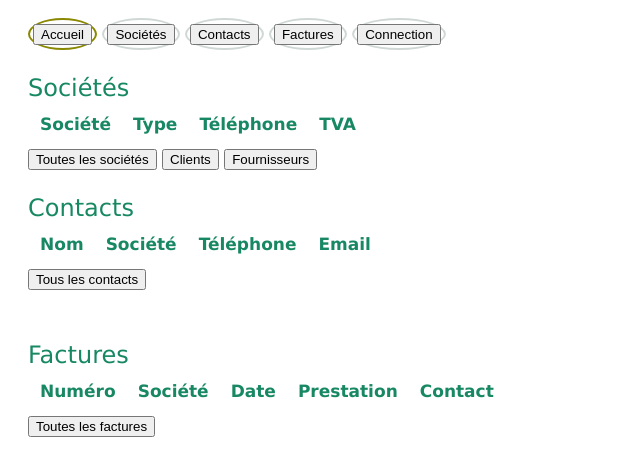
After one commit to ericLavachery/COGIP-app, a PHP site: page /view/dashboard.php in a window 1280 px wide. The commit adds this page. Shown: the top 476 px of the page, without its empty margins (0-640 px from the left). Run offline with PHP 8.4, Linux system fonts and the light colour scheme; the template is opened without the code that fills it, so the values that code supplies are empty.

Commit message:
dashboard

```diff
--- a/controller/router.php
+++ b/controller/router.php
@@ -30,6 +30,8 @@ if (isset($_GET['page'])) {
         $fichier = str_replace("lesboss", "admins", $page);
     } elseif ($page == 'accueil') {
         $fichier = 'maison';
+    } elseif ($page == 'admin') {
+        $fichier = 'dashboard';
     } elseif ($page == 'connection') {
         $fichier = 'login';
     } elseif ($page == 'deconnection') {
--- a/view/_navig.php
+++ b/view/_navig.php
@@ -3,6 +3,9 @@
 <span class="<?php if (strpos($page, 'lesboites') === 0) {echo 'actif';} else {echo 'passif';} ?>"><a href="?page=lesboites_liste"><button class="navig" type="button" name="button">Sociétés</button></a></span>
 <span class="<?php if (strpos($page, 'lesgens') === 0) {echo 'actif';} else {echo 'passif';} ?>"><a href="?page=lesgens_liste"><button class="navig" type="button" name="button">Contacts</button></a></span>
 <span class="<?php if (strpos($page, 'lepognon') === 0) {echo 'actif';} else {echo 'passif';} ?>"><a href="?page=lepognon_liste"><button class="navig" type="button" name="button">Factures</button></a></span>
+<?php if ($log): ?>
+    <span class="<?php if (strpos($page, 'lesboss') === 0 || $page == 'admin') {echo 'actif';} else {echo 'passif';} ?>"><a href="?page=admin"><button class="navig" type="button" name="button">Admin</button></a></span>
+<?php endif; ?>
 <?php if (!$log): ?>
     <span class="<?php if (strpos($page, 'connection') === 0) {echo 'actif';} else {echo 'passif';} ?>"><a href="?page=connection&op=<?=$page?>"><button class="navig" type="button" name="button">Connection</button></a></span>
 <?php else: ?>
--- /dev/null
+++ b/view/dashboard.php
@@ -0,0 +1,85 @@
+
+<!DOCTYPE html>
+<html lang="fr" dir="ltr">
+<head>
+    <meta charset="utf-8">
+    <link rel="stylesheet" href="view/css/style.css">
+    <title>COGIP : <?= $titre ?></title>
+</head>
+<body><?php include '_navig.php' ?>
+    <h1><?= $titre ?></h1>
+    <?php if ($admin_message != ''): ?>
+        <p class="rouge"><?= $admin_message ?></p>
+    <?php endif; ?>
+
+    <h3>Sociétés</h3>
+    <table>
+        <tr>
+            <td class="tabtitle">Société</td>
+            <td class="tabtitle">Type</td>
+            <td class="tabtitle">Téléphone</td>
+            <td class="tabtitle">TVA</td>
+        </tr>
+        <?php foreach ($societes as $key => $value){?>
+            <tr>
+                <td class="tabrow"><a href="index.php?page=lesboites_modifier&id=<?=$value['id']?>"><?=$value['nom']?></a></td>
+                <td class="tabrow"><?=$value['type']?></td>
+                <td class="tabrow"><?=$value['telephone']?></td>
+                <td class="tabrow"><?=$value['tva']?></td>
+            </tr>
+        <?php } ?>
+    </table>
+    <div class="subnav">
+        <a href="index.php?page=lesboites_liste"><button class="form" type="button" name="button">Toutes les sociétés</button></a>
+        <a href="index.php?page=lesboites_liste&ctype=cln"><button class="form" type="button" name="button">Clients</button></a>
+        <a href="index.php?page=lesboites_liste&ctype=frn"><button class="form" type="button" name="button">Fournisseurs</button></a>
+    </div>
+
+    <h3>Contacts</h3>
+    <table>
+        <tr>
+            <td class="tabtitle">Nom</td>
+            <td class="tabtitle">Société</td>
+            <td class="tabtitle">Téléphone</td>
+            <td class="tabtitle">Email</td>
+        </tr>
+        <?php foreach ($contacts as $key => $value){?>
+            <tr>
+                <td class="tabrow"><a href="index.php?page=lesgens_modifier&id=<?=$value['id']?>"><?=$value['prenom']?> <?=$value['nom']?></a></td>
+                <td class="tabrow"><a href="index.php?page=lesboites_modifier&id=<?=$value['id_societe']?>"><?=$value['nom_societe']?></a></td>
+                <td class="tabrow"><?=$value['telephone']?></td>
+                <td class="tabrow"><?=$value['email']?></td>
+            </tr>
+        <?php } ?>
+    </table>
+    <div class="subnav">
+        <a href="index.php?page=lesgens_liste"><button class="form" type="button" name="button">Tous les contacts</button></a>
+    </div>
+
+    <br>
+
+    <h3>Factures</h3>
+    <table>
+        <tr>
+            <td class="tabtitle">Numéro</td>
+            <td class="tabtitle">Société</td>
+            <td class="tabtitle">Date</td>
+            <td class="tabtitle">Prestation</td>
+            <td class="tabtitle">Contact</td>
+        </tr>
+        <?php foreach ($factures as $key => $value){?>
+            <tr>
+                <td class="tabrow"><a href="index.php?page=lepognon_modifier&id=<?=$value['id']?>"><?=$value['numero']?></a></td>
+                <td class="tabrow"><a href="index.php?page=lesboites_modifier&id=<?=$value['id_societe']?>"><?=$value['nom_societe']?></a></td>
+                <td class="tabrow"><?=$value['date_facturation']?></td>
+                <td class="tabrow"><?=$value['motif_prestation']?></td>
+                <td class="tabrow"><a href="index.php?page=lesgens_modifier&id=<?=$value['id_personne']?>"><?=$value['prenom_contact']?> <?=$value['nom_contact']?></a></td>
+            </tr>
+        <?php } ?>
+    </table>
+    <div class="subnav">
+        <a href="index.php?page=lepognon_liste"><button class="form" type="button" name="button">Toutes les factures</button></a>
+    </div>
+
+</body>
+</html>
```
Also changed, not shown: model/dashboard.php (added, +69 -0 lines).
